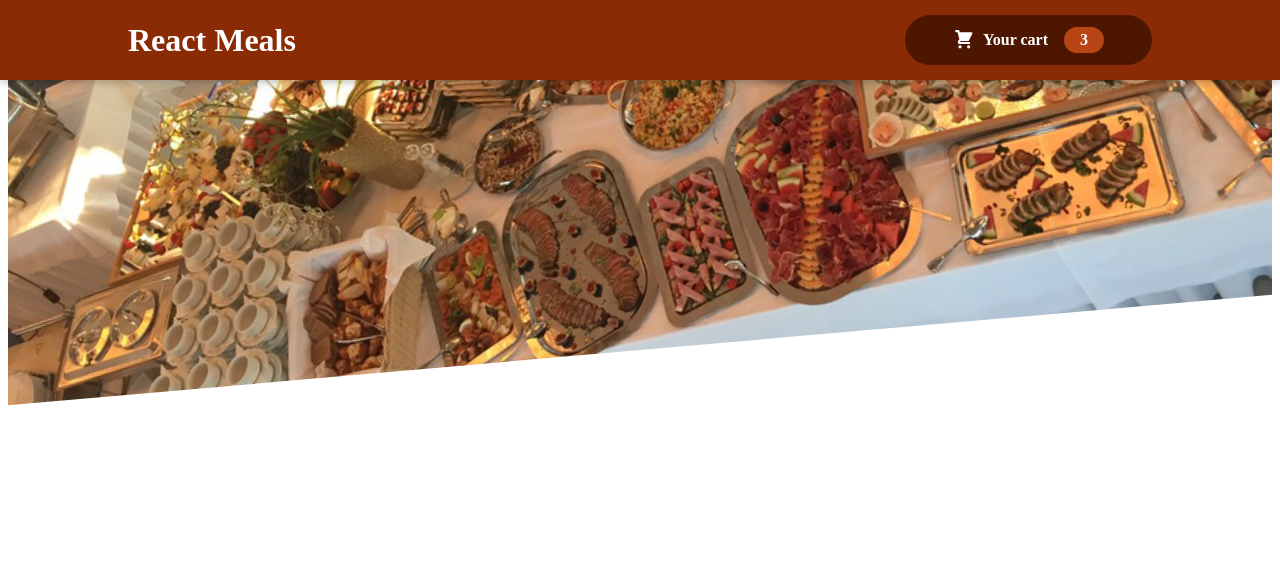
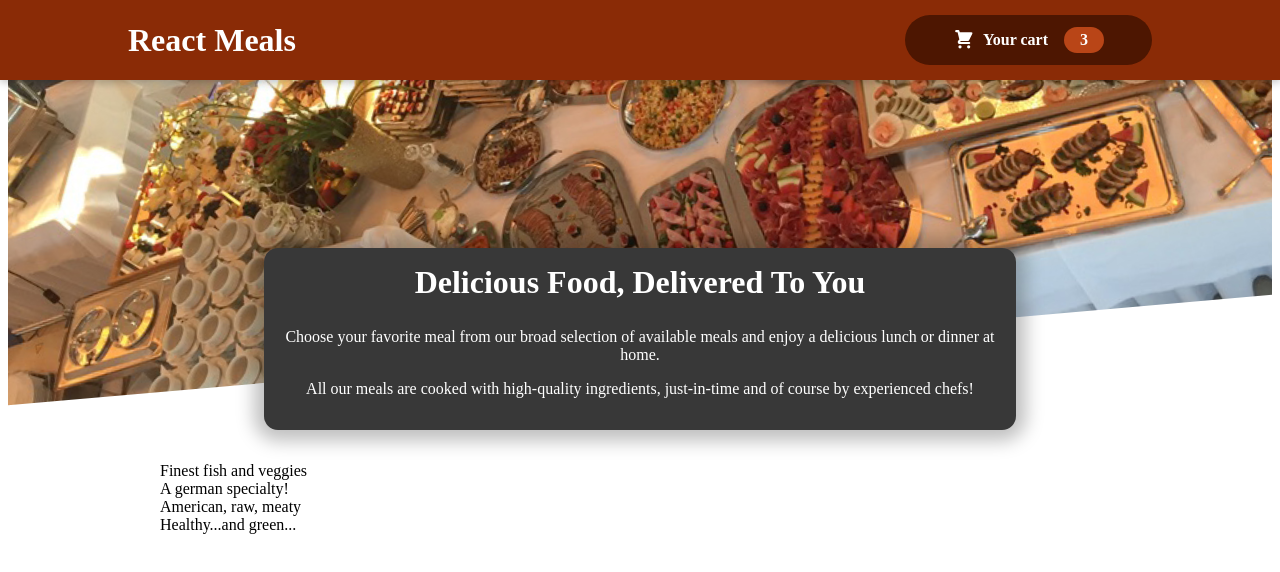
Before and after one commit to thiagopaiva99/food-app, a React (Create React App) app: page / in a window 1280 px wide. Shown: the top 572 px of the page. Built offline with nearby package versions, Linux system fonts and the light colour scheme.

Commit message:
feat: adding meals list on the app component

```diff
--- a/src/App.tsx
+++ b/src/App.tsx
@@ -1,10 +1,14 @@
 import React from 'react';
 import { Header } from './components';
+import { Meals } from './screens';
 
 function App() {
   return (
     <>
       <Header />
+      <main>
+        <Meals />
+      </main>
     </>
   );
 }
```
